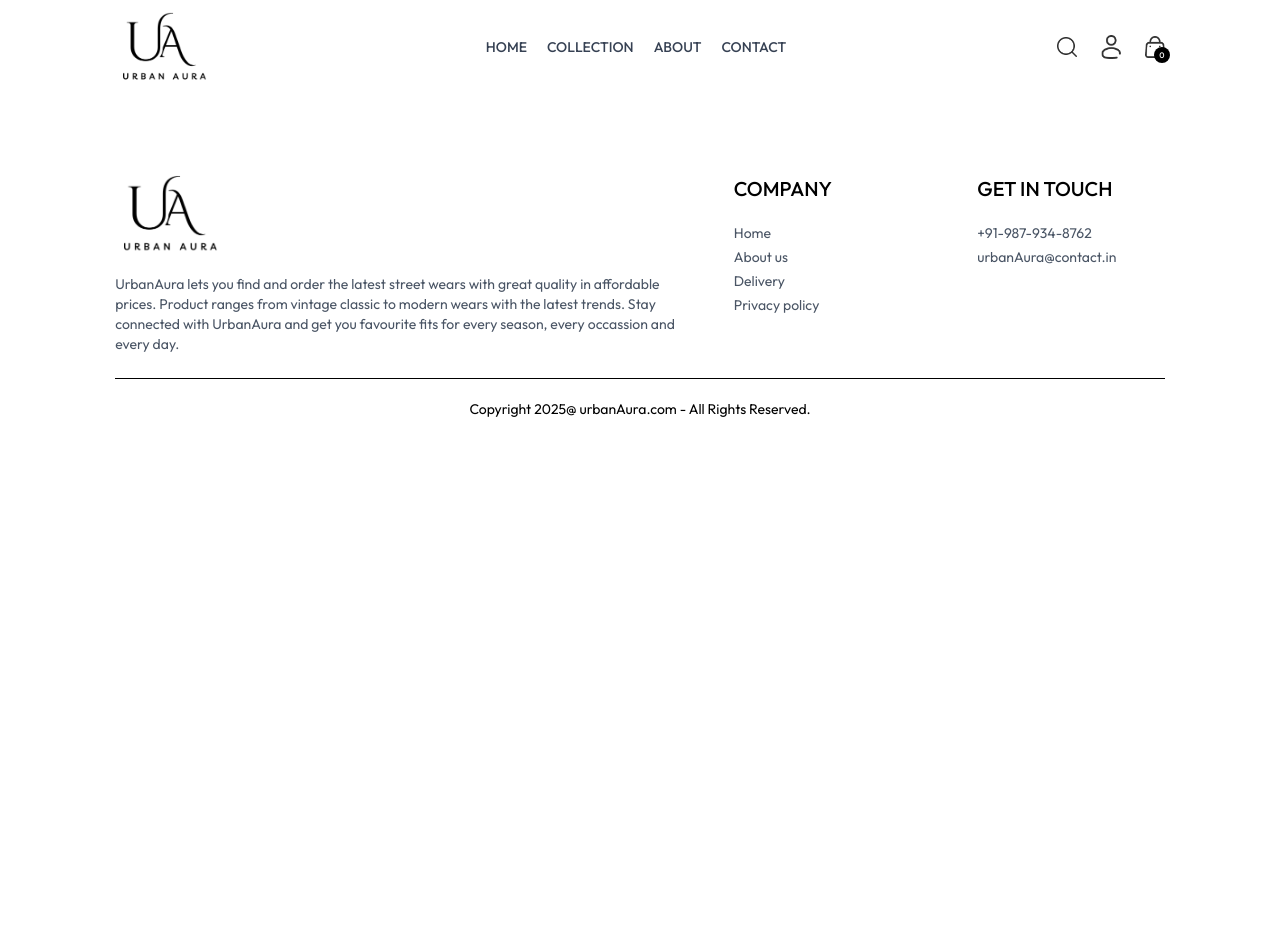
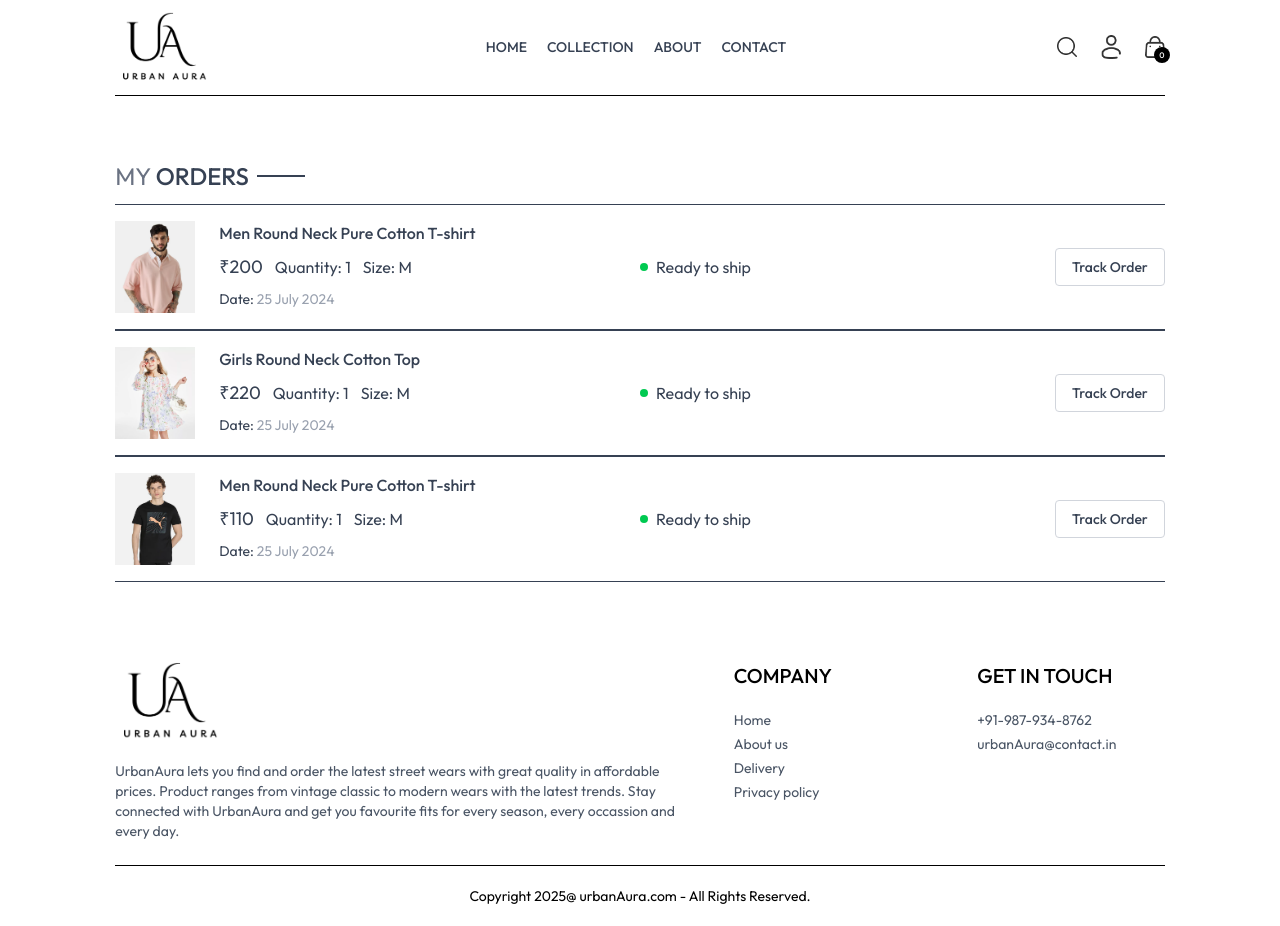
Before and after one commit to dileshwar-01/ecommerce-mern-app, a React (Vite) app: page /orders in a window 1280 px wide. Before the commit the page ends 800 px from the top, so only its background shows below. Built offline with nearby package versions, Linux system fonts and the light colour scheme.

Commit message:
finished UI of orders page

```diff
--- a/src/pages/Orders.jsx
+++ b/src/pages/Orders.jsx
@@ -1,8 +1,42 @@
-import React from 'react'
+import React, { useContext } from 'react'
+import { ShopContext } from '../context/ShopContext'
+import Title from '../components/Title'
 
 const Orders = () => {
+  const {products,currency}= useContext(ShopContext)
   return (
-    <div>
+    <div className='border-t pt-16 '>
+      <div className='text-2xl'>
+          <Title text1={'MY'} text2={"ORDERS"} />
+      </div>
+
+      <div>
+        {
+          products.slice(1,4).map((item,index)=>(
+            <div key={index} className='py-4 border-t border-b text-gray-700 flex flex-col md:flex-row md:items-center md:justify-between gap-4 '>
+                <div className="flex items-start gap-6 text-sm">
+                  <img className='w-16 sm:w-20' src={item.image[0]} alt="" />
+                  <div>
+                    <p className='sm:text-base font-medium'>{item.name}</p>
+                    <div className='flex items-center gap-3 mt-2 text-base text-gray-700'>
+                        <p className='text-lg'>{currency}{item.price}</p>
+                        <p>Quantity: 1</p>
+                        <p>Size: M</p>
+                    </div>
+                    <p className='mt-2'>Date: <span className='text-gray-400'>25 July 2024</span></p>
+                  </div>
+                </div>
+                <div className='md:w-1/2 flex justify-between'>
+                      <div className="flex items-center gap-2">
+                        <p className='min-w-2 h-2 rounded-full bg-green-500'></p>
+                        <p className='text-sm md:text-base '>Ready to ship</p>
+                      </div>
+                      <button className='border border-gray-300 px-4 py-2 text-sm font-medium rounded-sm'>Track Order</button>
+                </div>
+            </div>
+          ))
+        }
+      </div>
 
     </div>
   )
```
